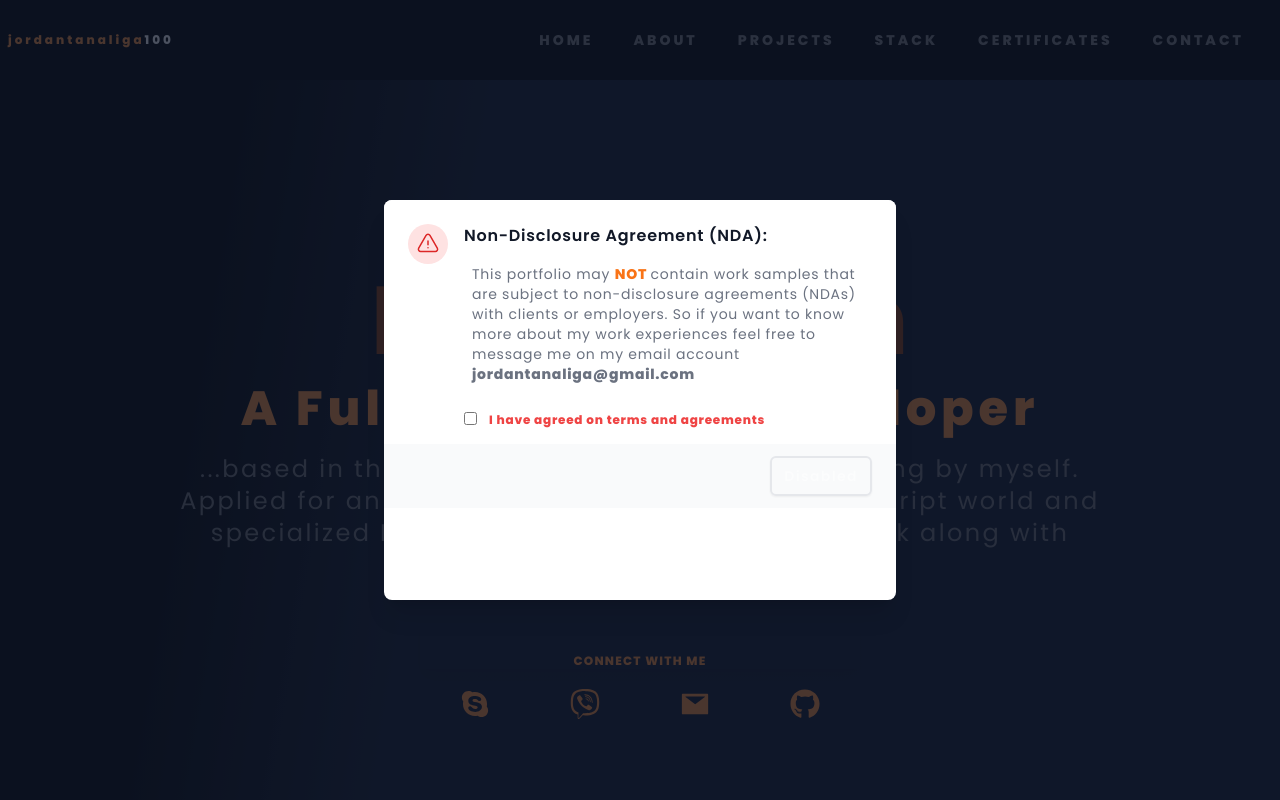
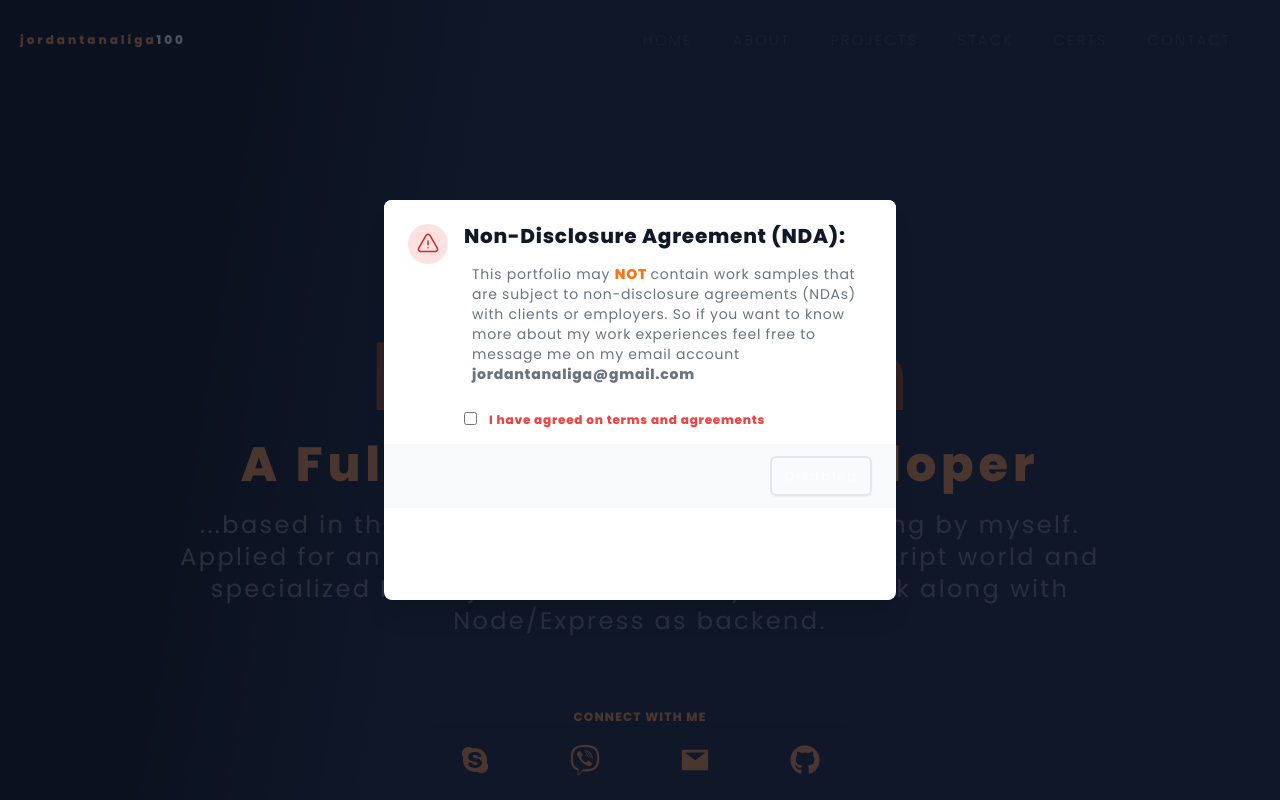
Before and after one commit to tanaliga100/jordantanaliga100, a Next.js app: page / in a window 1280 px wide. Shown: the top 800 px of the page. Built offline with nearby package versions, Linux system fonts and the light colour scheme.

Commit message:
contrast-colors

```diff
--- a/src/Layout/Layout.tsx
+++ b/src/Layout/Layout.tsx
@@ -29,7 +29,7 @@ const Layout: React.FC<Props> = ({ children }) => {
 
 
   return (
-    <main>
+    <main className="scroll-smooth">
       {visible &&
         <OnboardingModal closeModal={handleCloseModal}  />
       }
--- a/src/components/About.tsx
+++ b/src/components/About.tsx
@@ -6,7 +6,7 @@ type Props = {};
 const About = (props: Props) => {
   const timeLine = TimeLineData.map((val: any) => {
     return (
-      <div className="" key={val.id}>
+      <div className="shadow-2xl py-5" key={val.id}>
         <p className="text-xs md:text-2xl font-bold">{val.year}</p>
         <p className="text-sm md:text-xl  py-4 text-white/50 tracking-widest">
           {val.text}
@@ -18,7 +18,9 @@ const About = (props: Props) => {
   return (
     <div
       id="about"
-      className="w-full h-full pt-20 px-5 md:px-40  flex items-center  bg-cover bg-left-top  bg-fixed bg-no-repeat"
+      className="w-full h-full pt-20 px-5 md:px-40  flex items-center  bg-cover bg-left-top  bg-fixed bg-no-repeat
+
+      "
     >
       <div className="m-auto gap-1 items-center justify-between">
         <div className=" text-center">
@@ -28,7 +30,7 @@ const About = (props: Props) => {
               width={125}
               height={125}
               alt="MY_IMAGE"
-              className="contrast-150 m-auto"
+              className="contrast-150 m-auto "
             />
           </div>
           {timeLine}
--- a/src/components/Certificates.tsx
+++ b/src/components/Certificates.tsx
@@ -16,7 +16,10 @@ const Certificates = (props: any) => {
   return (
     <div id="certificates" className="w-full h-full pt-20 ">
       <div className="mx-auto px-2   ">
-        <h1 className="text-xl md:text-5xl py-10  md:py-5 mx-auto text-center tracking-widest uppercase">
+        <h1 className="
+        mx-auto text-center  tracking-wider
+        text-amber-800 font-bold  text-3xl md:text-6xl md:font-extrabold
+        ">
           Licenses and Certification
         </h1>
         <div className="grid md:grid-cols-2 gap-8 md:p-10 lg:px-60  ">
--- a/src/components/Main.tsx
+++ b/src/components/Main.tsx
@@ -17,7 +17,7 @@ const Main = (props: Props) => {
             </p>
           </div>
           <span className="text-xl md:text-2xl w-4/5 md:w-full">
-            <span className="text-amber-800 font-bold py-28 text-5xl md:text-8xl md:font-extrabold ">
+            <span className="text-amber-800 font-bold  text-5xl md:text-8xl md:font-extrabold py-28">
               I'm Jordan
             </span>
             <h1 className=" text-sm  pt-4 md:text-5xl tracking-widest">
--- a/src/components/Navbar.tsx
+++ b/src/components/Navbar.tsx
@@ -10,7 +10,6 @@ import {
   FaViber,
 } from "react-icons/fa";
 
-import { useRouter } from "next/router";
 import img from "/public/assets/img/piame-modified.png";
 
 type Props = {};
@@ -18,31 +17,18 @@ type Props = {};
 const Navbar = (props: any) => {
   const [nav, setNav] = useState(false);
   const [shadow, setShadow] = useState(false);
-  const [navBg, setNavBg] = useState("black");
-  const [linkColor, setLinkColor] = useState("white");
+ const [navBg, setNavBg] = useState("bg-transparent");
 
-  const router = useRouter();
-
-  useEffect(() => {
-    if (router.asPath === "/project-overview") {
-      //something code here
-      setNavBg("rgb(0 0 0 / 0.1");
-      setLinkColor("orange");
-    } else {
-      setNavBg("black");
-      setLinkColor("white");
-    }
-  }, [router]);
 
   useEffect(() => {
     const handleShadow = () => {
-      if (window.scrollY >= 0) {
-        setShadow(true);
+      if (window.scrollY > 0) {
+         setNavBg("bg-black");
       } else {
-        setShadow(false);
+          setNavBg("bg-transparent");
       }
     };
-    window.addEventListener("scroll", handleShadow);
+   return () =>  window.addEventListener("scroll", handleShadow);
   }, []);
 
   // toggler
@@ -50,16 +36,12 @@ const Navbar = (props: any) => {
     setNav(!nav);
   };
   return (
-    <>
+    <main className="">
       <div
-        style={{ backgroundColor: `${navBg}` }}
         className={
-          shadow
-            ? "fixed w-full h-20  z-[20]  tracking-widest"
-            : "fixed w-full h-20   tracking-widest "
-        }
+             `fixed w-full h-20  z-[20]  tracking-widest ${navBg}  duration-500` }
       >
-        <div className="flex justify-between items-center p-10 w-full h-full px-2 bg-black/10">
+        <div className={`flex justify-between items-center  w-full h-full px-5 `}>
           <Link href="/" className="flex-grow">
             {/* <Image src={img} alt="logo" width="60" height="50" /> */}
             <h1 className="hover:cursor-pointer  text-amber/10 text-xs">
@@ -68,35 +50,34 @@ const Navbar = (props: any) => {
           </Link>
           <ul
             className="hidden md:flex gap-8 p-7 flex-grow-2"
-            style={{ color: `${linkColor}` }}
           >
             <Link href="/">
-              <li className="ml-10 font-bold text-sm contrast-0 uppercase hover:border-b">
+              <li className="ml-10 font-thin text-sm contrast-0 uppercase hover:border-b">
                 Home
               </li>
             </Link>
             <Link href="/#about">
-              <li className="ml-2 font-bold text-sm contrast-0 uppercase hover:border-b">
+              <li className="ml-2 font-thin text-sm contrast-0 uppercase hover:border-b">
                 About
               </li>
             </Link>
             <Link href="/#projects">
-              <li className="ml-2 font-bold text-sm contrast-0 uppercase hover:border-b">
+              <li className="ml-2 font-thin text-sm contrast-0 uppercase hover:border-b">
                 Projects
               </li>
             </Link>
             <Link href="/#techstack">
-              <li className="ml-2 font-bold text-sm contrast-0 uppercase hover:border-b">
+              <li className="ml-2 font-thin text-sm contrast-0 uppercase hover:border-b">
                 Stack
               </li>
             </Link>
             <Link href="/#certificates">
-              <li className="ml-2 font-bold text-sm contrast-0 uppercase hover:border-b">
-                Certificates
+              <li className="ml-2 font-thin text-sm contrast-0 uppercase hover:border-b">
+                Certs
               </li>
             </Link>
             <Link href="/#contact">
-              <li className="ml-2 font-bold text-sm contrast-0 uppercase hover:border-b">
+              <li className="ml-2 font-thin text-sm contrast-0 uppercase hover:border-b">
                 Contact
               </li>
             </Link>
@@ -105,7 +86,7 @@ const Navbar = (props: any) => {
             <AiOutlineMenu size={20} />
           </div>
         </div>
-        {/* Menu */}
+        {/* ON MOBILE */}
         <div
           className={
             nav
@@ -230,7 +211,7 @@ const Navbar = (props: any) => {
           </div>
         </div>
       </div>
-    </>
+    </main>
   );
 };
 
--- a/src/components/Projects.tsx
+++ b/src/components/Projects.tsx
@@ -17,7 +17,10 @@ const Projects = (props: Props) => {
   return (
     <div id="projects" className="w-full h-full pt-20 ">
       <div className="mx-auto px-2">
-        <h1 className="text-xl md:text-5xl  mx-auto text-center  font-bold tracking-widest uppercase ">
+        <h1 className="
+        mx-auto text-center  tracking-wider
+        text-amber-800 font-bold  text-3xl md:text-6xl md:font-extrabold
+        ">
           Projects
         </h1>
         <div className="text-sm tracking-widest py-10">
@@ -168,7 +171,7 @@ export const ProjectDetails = (props: IProjects) => {
               <span className="font-normal">jordantanaliga100:</span>
             </div>
             <section className="grid grid-flow-row">
-            <small className="text-black/90 font-thin text-xs">
+            <small className="text-black/90 font-normal text-xs">
               I'm sorry, but access to this link is not allowed on mobile
               devices...
             </small>
--- a/src/components/TechStack.tsx
+++ b/src/components/TechStack.tsx
@@ -33,7 +33,10 @@ const TechStack = (props: any) => {
   return (
     <div id="techstack" className="w-full md:h-full flex items-center  pt-20 ">
       <div className="mx-auto  ">
-        <h1 className="text-xl md:text-5xl mx-auto text-center  font-bold  tracking-widest uppercase ">
+        <h1 className="
+        mx-auto text-center  tracking-wider
+        text-amber-800 font-bold  text-3xl md:text-6xl md:font-extrabold
+        ">
           Tech-Stack
         </h1>
         <div className="grid grid-cols-2 md:grid-cols-3 px-10 pt-10 md:p-10 lg:grid-cols-4 gap-8">
--- a/src/pages/_app.tsx
+++ b/src/pages/_app.tsx
@@ -7,7 +7,10 @@ import Layout from "../Layout/Layout";
 function MyApp({ Component, pageProps }: AppProps) {
   return (
 
-    <div className="bg-center bg-cover bg-gradient-to-tl from-slate-900 via-20% via-gray-900 via-80% to-black to-90% w-full h-full">
+    <div className="bg-center
+    bg-cover bg-gradient-to-tl from-slate-900 via-20% via-gray-900 via-80% to-black to-90%
+    scroll-smooth
+    w-full h-full">
       <Layout>
         <Component {...pageProps} />
       </Layout>
--- a/src/pages/index.tsx
+++ b/src/pages/index.tsx
@@ -18,7 +18,7 @@ type Props = {
 const Home: NextPage<Props> = ({ children }) => {
   return (
     <React.Fragment>
-      <div>
+      <div className="md:pt-14 scroll-smooth">
         <Main />
         <About />
         <Projects />
--- a/src/pages/notice-page.tsx
+++ b/src/pages/notice-page.tsx
@@ -34,7 +34,7 @@ const [agreed, setAgreed] = useState<boolean>(false)
               </svg>
             </div>
             <div className="mt-3 text-center sm:ml-4 sm:mt-0 sm:text-left">
-              <h3 className="text-base font-semibold leading-6 text-gray-900" id="modal-title"> Non-Disclosure Agreement (NDA):</h3>
+              <h3 className="text-xl font-bold leading-6 text-gray-900 " id="modal-title"> Non-Disclosure Agreement (NDA):</h3>
               <div className="mt-2">
                  <h1>
 
```
Also changed, not shown: src/pages/prohibited.tsx (line endings or trailing spaces).
